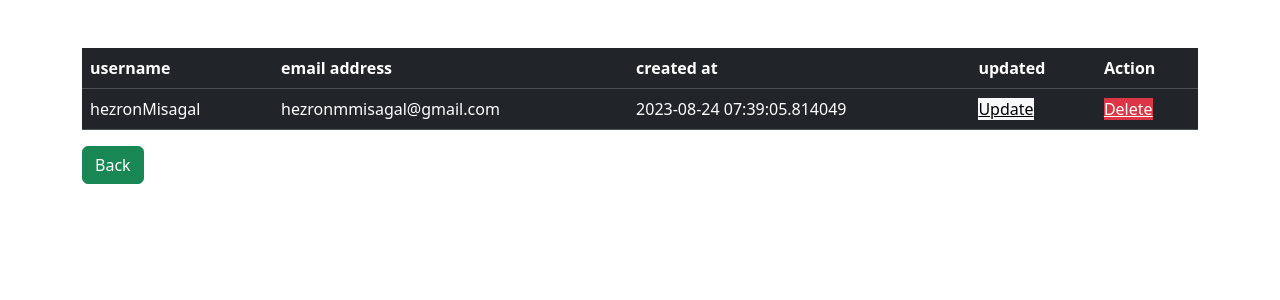
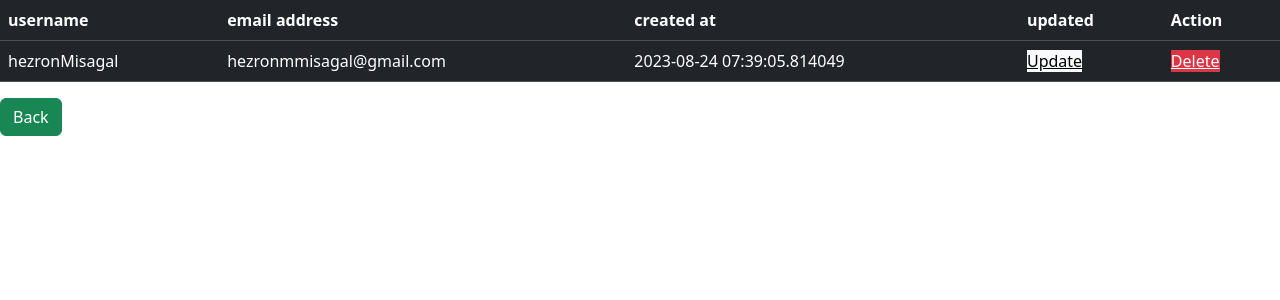
Before and after one commit to hezron99/API_CRUD_OPERATION-USING-FLASK-JAVASCRIPT, a Flask app: page /display in a window 1280 px wide. Shown: the top 300 px of the page. Run offline with Flask 3, Linux system fonts and the light colour scheme; data comes from the database, SQL or seed files in the repository.

Commit message:
Update display.html

```diff
--- a/web_App/templates/display.html
+++ b/web_App/templates/display.html
@@ -2,7 +2,6 @@
 {% block title %}Display Data {% endblock %}
 
 {% block content %}
-<div class="container py-5">
 <table class="table table-hover table-dark">
     <thead>
         <tr>
```
Also changed, not shown: other parts of web_App/templates/display.html (+0 -2 lines). Lines whose indentation alone changed are shown as unchanged.
